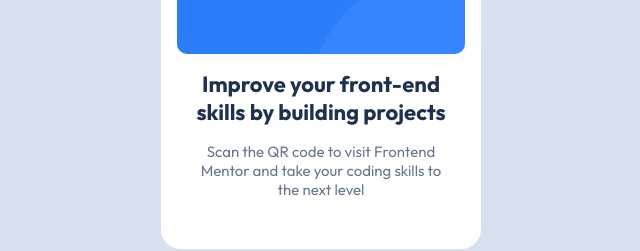
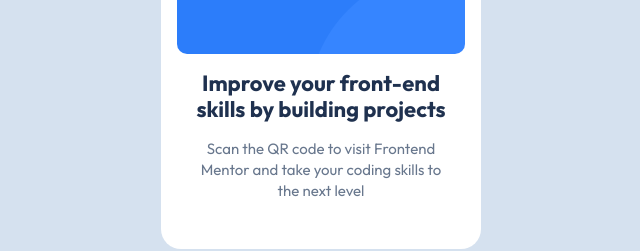
Before and after one commit to H3NRY-JR/Frontend-Mentor-01-QR-Code-Component, a plain HTML site: page index.html in a window 1280 px wide. Shown: the part 401-652 px from the top of the page, 319-959 px from the left. Drawn offline with Linux system fonts and the light colour scheme.

Commit message:
Applying line-height to fonts

```diff
--- a/style.css
+++ b/style.css
@@ -46,11 +46,13 @@
   font-weight: bold;
   font-style: normal;
   font-size: 22px;
+  line-height: 120%;
   color: rgba(31, 49, 79, 1);
 }
 
 .font-default {
   font-size: 15px;
   padding-top: 16px;
+  line-height: 140%;
   color: rgba(104, 119, 141, 1);
 }
```
